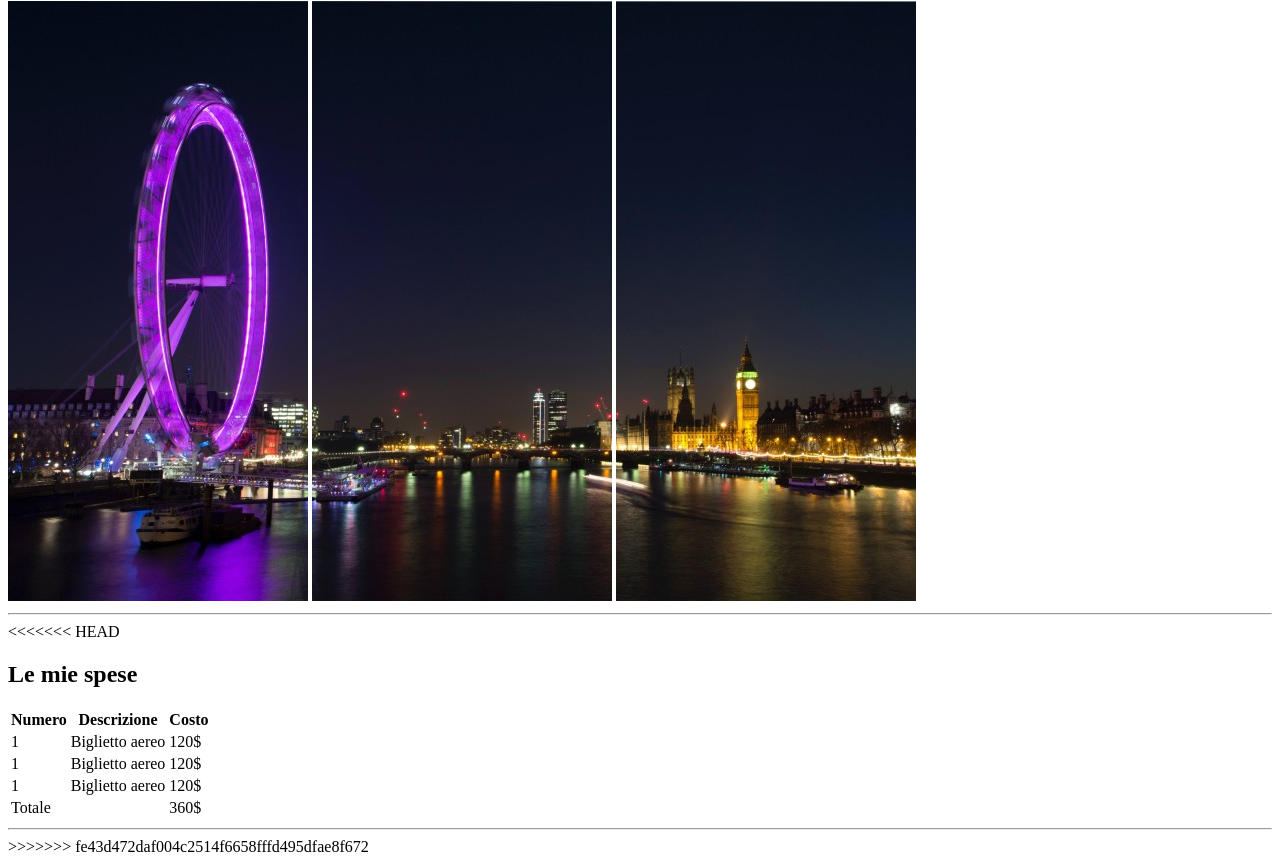
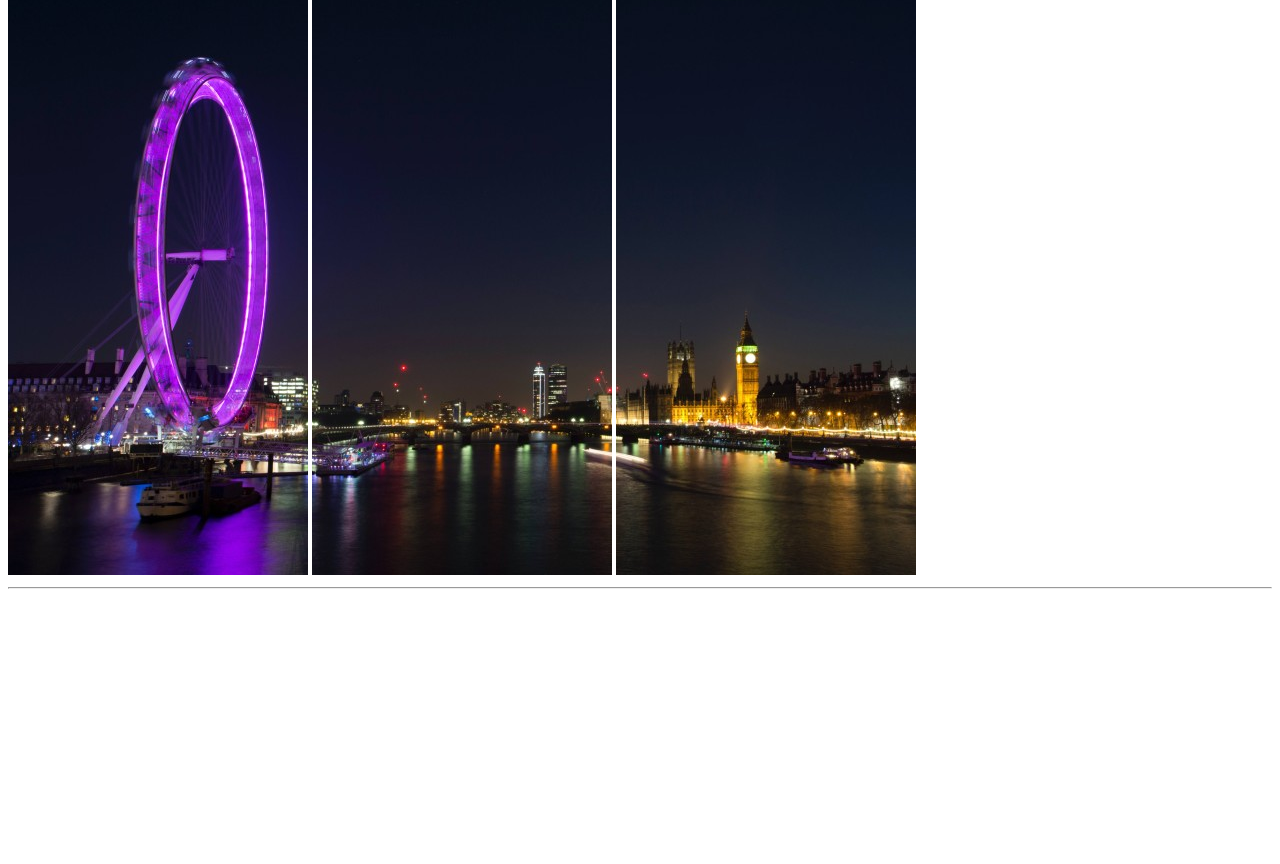
Before and after one commit to GianmarcoBramucci/git-london-trip, a plain HTML site: page index.html in a window 1280 px wide. Shown: the part 105-969 px from the top of the page. After the commit the page ends 800 px from the top, so only its background shows below. Drawn offline with Linux system fonts and the light colour scheme.

```diff
--- a/index.html
+++ b/index.html
@@ -6,7 +6,6 @@
     <title>Document</title>
 </head>
 <body>
-=======
     <header>
         <h1>Il mio viaggio a Londra</h1>
             <img src="img/pexels-bill-emrich-230794-0.jpg" alt="image">
@@ -15,85 +14,5 @@
         <hr>
     </header>
 
-<<<<<<< HEAD
-
-<section>
-    <h2>Le mie spese</h2>
-    <table>
-
-        <!--Intestazione tabella-->
-
-        <thead>
-            <tr>
-                <th>
-                    Numero
-                </th>
-                <th>
-                    Descrizione
-                </th>
-                <th>
-                    Costo
-                </th>
-            </tr>
-        </thead>
-
-    <!--Corpo tabella-->
-
-        <tbody>
-            <tr>
-                <td>
-                    1
-                </td>
-                <td>
-                    Biglietto aereo
-                </td>
-                <td>
-                    120$
-                </td>
-            </tr>
-            <tr>
-                <td>
-                    1
-                </td>
-                <td>
-                    Biglietto aereo
-                </td>
-                <td>
-                    120$
-                </td>
-            </tr>
-            <tr>
-                <td>
-                    1
-                </td>
-                <td>
-                    Biglietto aereo
-                </td>
-                <td>
-                    120$
-                </td>
-            </tr>
-        </tbody>
-
-        <!--Chiusura della tabella-->
-
-        <tfoot>
-            <tr>
-                <td>
-                    Totale
-                </td>
-                <td>
-
-                </td>
-                <td>
-                    360$
-                </td>
-            </tr>
-        </tfoot>
-    </table>
-    <hr>
-</section>
-
->>>>>>> fe43d472daf004c2514f6658fffd495dfae8f672
 </body>
 </html>
```
